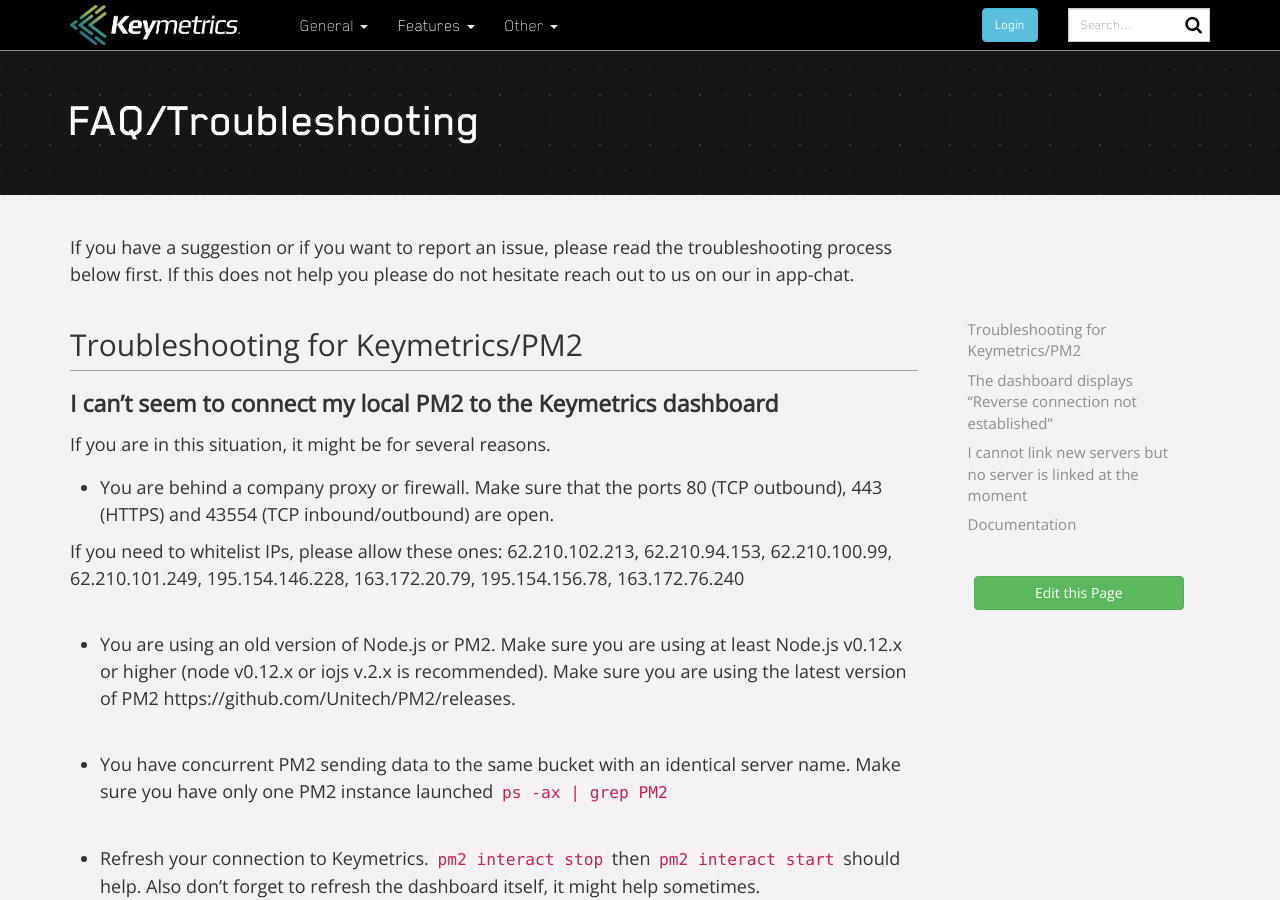
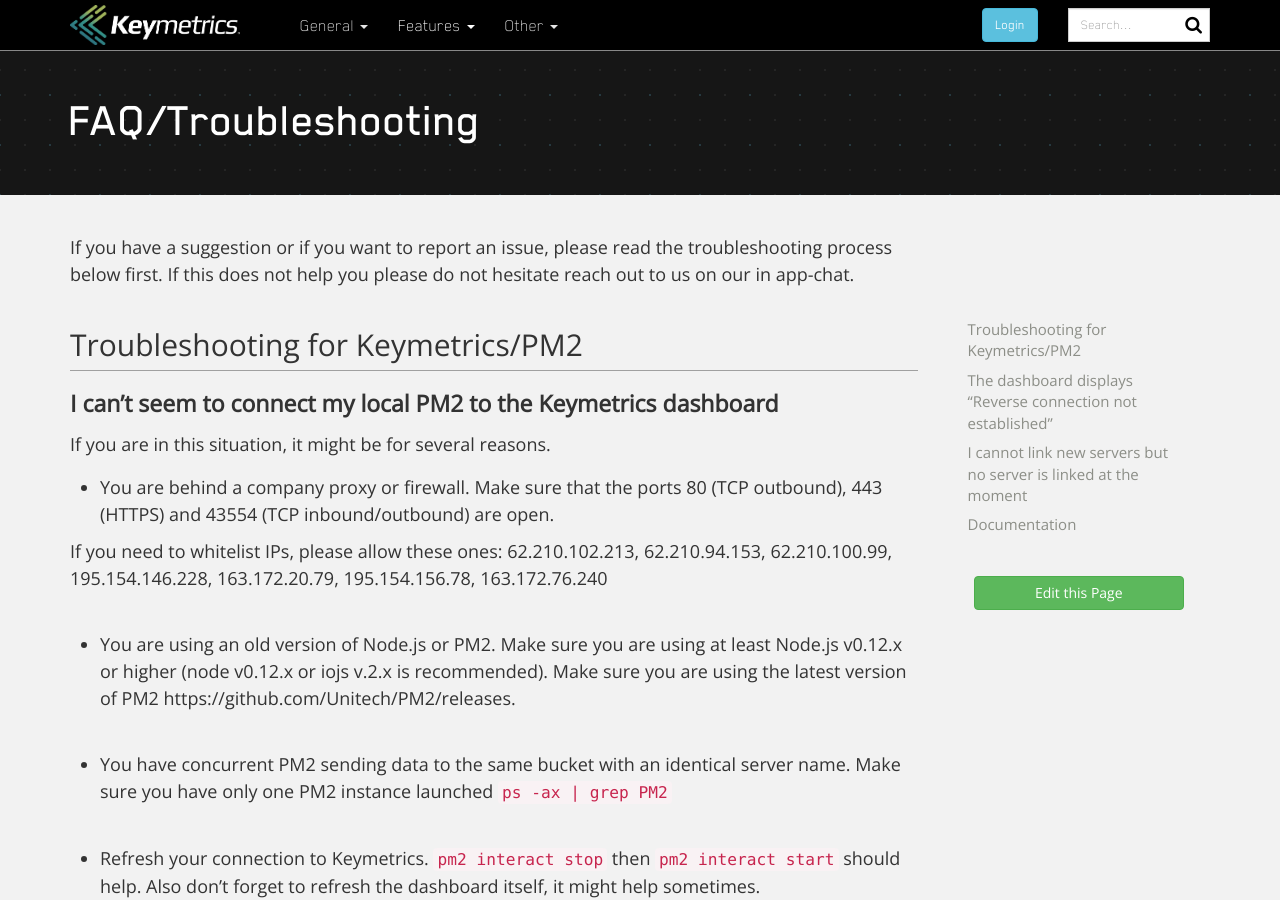
Before and after one commit to keymetrics/keymetrics.github.io, a Jekyll site: the page built from docs/keymetrics/faq.md, in a window 1280 px wide and 900 px high. Built offline with Jekyll 4.4.1, drawn with Linux system fonts in a browser that asks for light colours; nearby versions of some CDN libraries; a script that is not in the unit is left out; comment, search, counter and statistics services are not loaded.

Commit message:
RIP ALPHACENTAURI

```diff
--- a/docs/keymetrics/faq.md
+++ b/docs/keymetrics/faq.md
@@ -17,7 +17,7 @@ If you are in this situation, it might be for several reasons.
 - You are behind a company proxy or firewall.
 Make sure that the ports 80 (TCP outbound), 443 (HTTPS) and 43554 (TCP inbound/outbound) are open.
 
-If you need to whitelist IPs, please allow these ones: 62.210.102.213, 62.210.94.153, 62.210.100.99, 62.210.101.249, 195.154.146.228, 163.172.20.79, 195.154.156.78, 163.172.76.240
+If you need to whitelist IPs, please allow these ones: 62.210.102.213, 62.210.94.153, 62.210.100.99, 195.154.146.228, 163.172.20.79, 195.154.156.78, 163.172.76.240
 
 - You are using an old version of Node.js or PM2.
 Make sure you are using at least Node.js v0.12.x or higher (node v0.12.x or iojs v.2.x is recommended).
```
